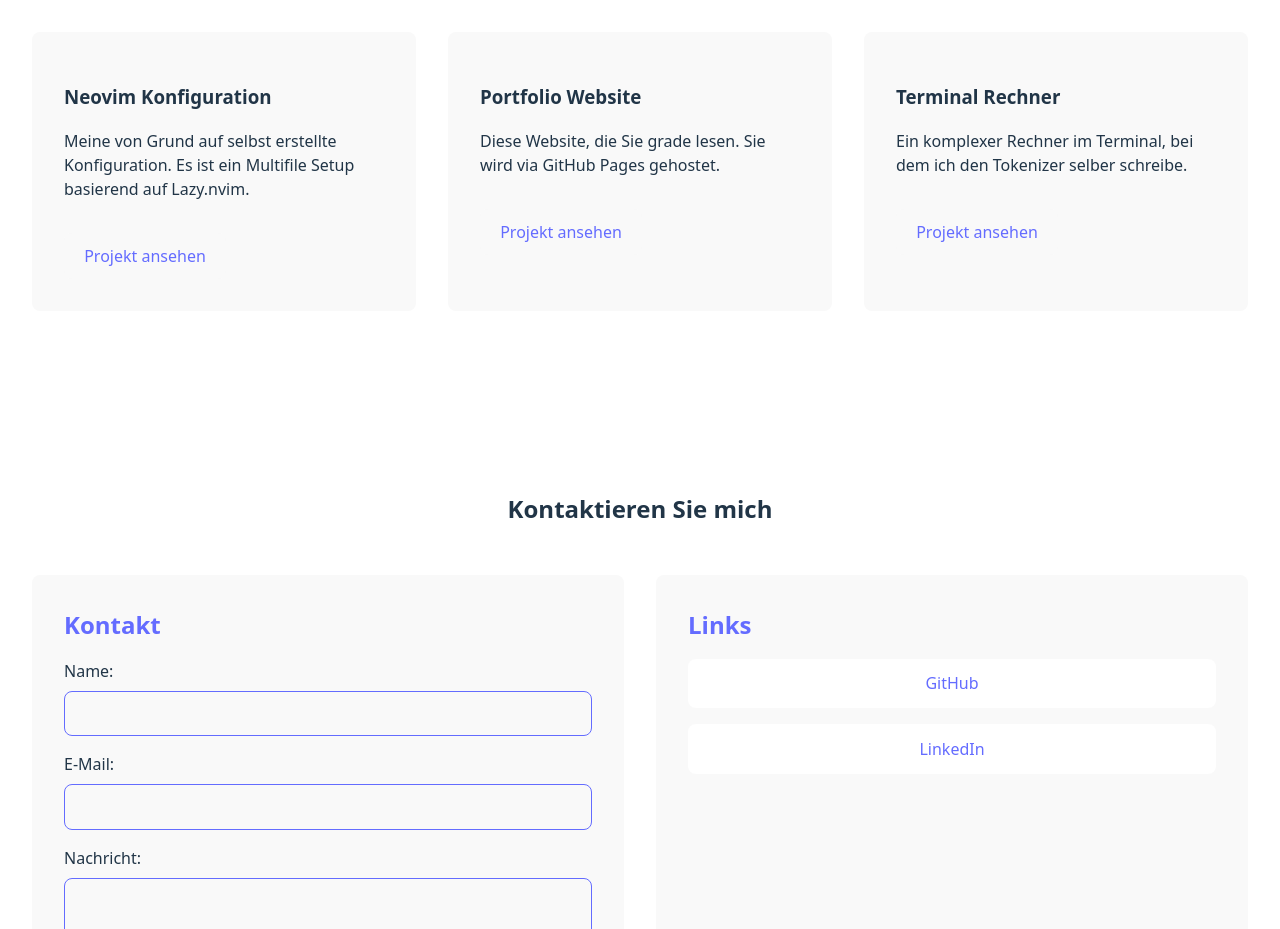
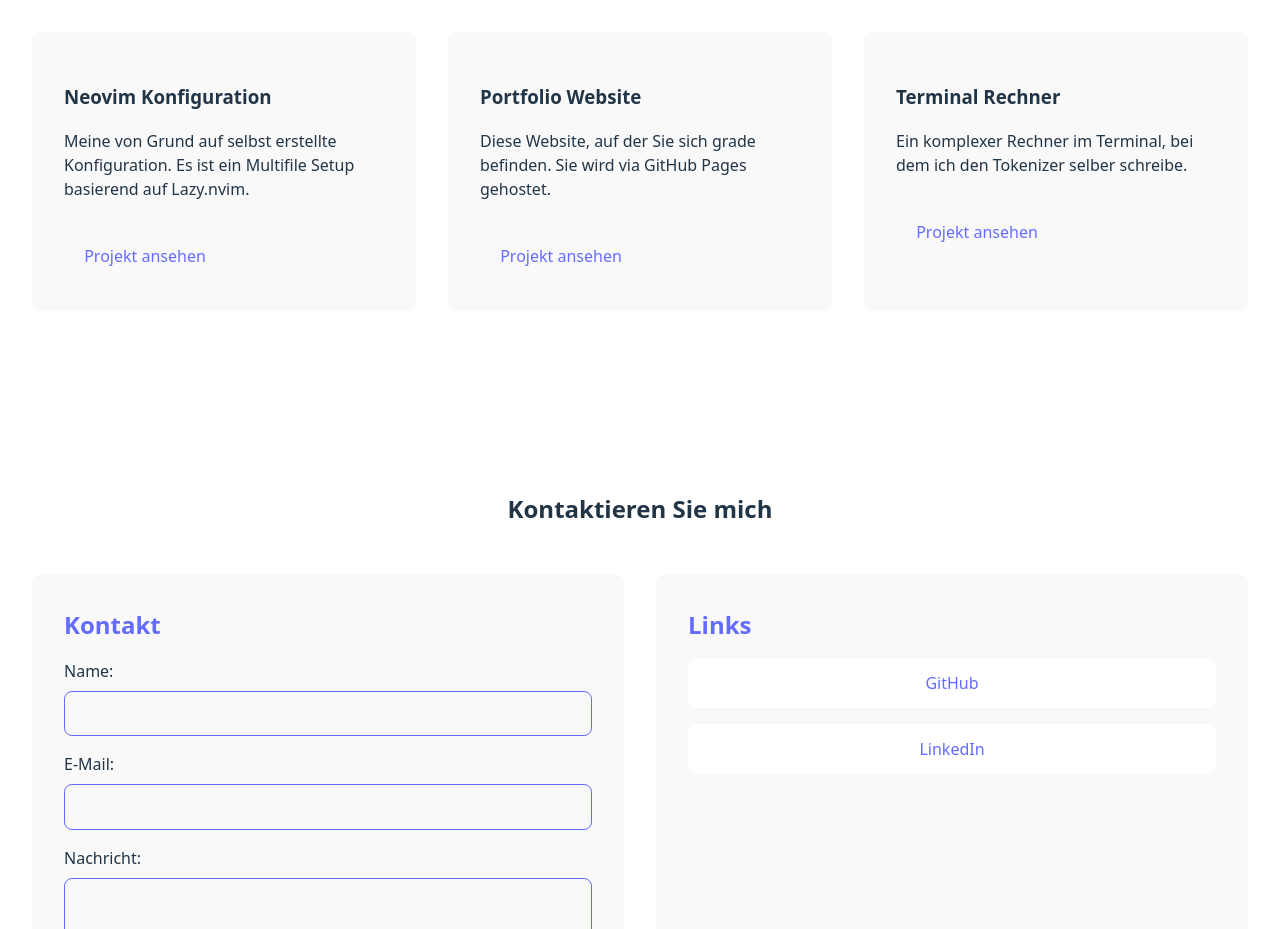
Before and after one commit to valentindibbern/mywebsite, a website built with Vite: page index.html in a window 1280 px wide. Shown: the part 1880-2809 px from the top of the page. Built offline with nearby package versions, Linux system fonts and the light colour scheme.

Commit message:
Weitere schreibfehler behoben

```diff
--- a/index.html
+++ b/index.html
@@ -113,7 +113,7 @@
                     </div>
                     <div class="project-card">
                         <h3>Portfolio Website</h3>
-                        <p>Diese Website, die Sie grade lesen. Sie wird via GitHub Pages gehostet.</p>
+                        <p>Diese Website, auf der Sie sich grade befinden. Sie wird via GitHub Pages gehostet.</p>
                         <a href="https://github.com/valentindibbern/mywebsite" target="_blank" class="project-button">
                             Projekt ansehen</a>
                     </div>
```
